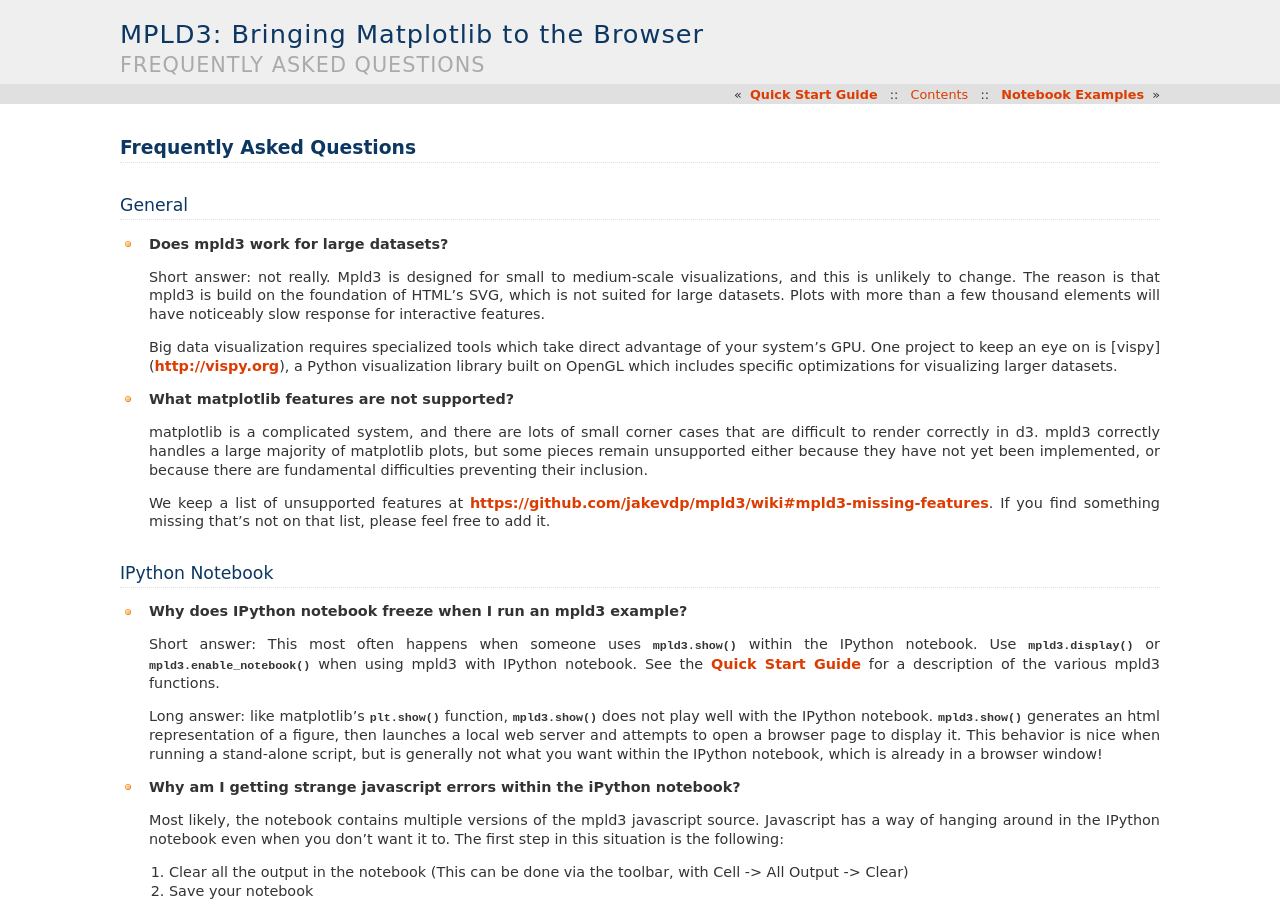
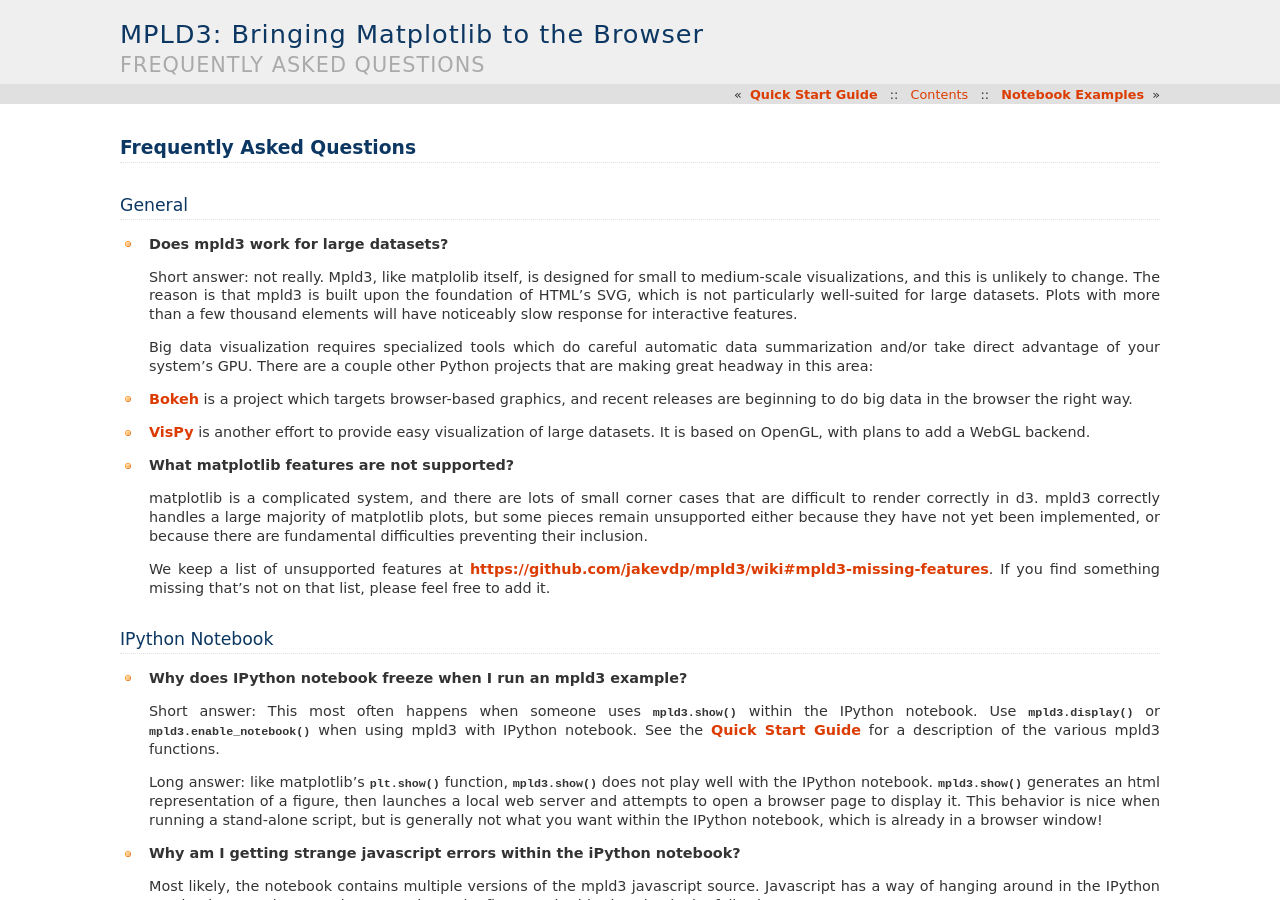
Before and after one commit to mpld3/mpld3, a Sphinx documentation site: the page built from doc/faq.rst, in a window 1280 px wide and 900 px high. Built offline with Sphinx 7.4.7, drawn with Linux system fonts in a browser that asks for light colours; pages that are not in the unit, such as notebooks, are missing from menus.

Commit message:
DOC: mention bokeh in the FAQ

```diff
--- a/doc/faq.rst
+++ b/doc/faq.rst
@@ -9,9 +9,12 @@
 
 - **Does mpld3 work for large datasets?**
 
-  Short answer: not really.  Mpld3 is designed for small to medium-scale visualizations, and this is unlikely to change. The reason is that mpld3 is build on the foundation of HTML's SVG, which is not suited for large datasets. Plots with more than a few thousand elements will have noticeably slow response for interactive features.
+  Short answer: not really.  Mpld3, like matplolib itself, is designed for small to medium-scale visualizations, and this is unlikely to change. The reason is that mpld3 is built upon the foundation of HTML's SVG, which is not particularly well-suited for large datasets. Plots with more than a few thousand elements will have noticeably slow response for interactive features.
 
-  Big data visualization requires specialized tools which take direct advantage of your system's GPU. One project to keep an eye on is [vispy](http://vispy.org), a Python visualization library built on OpenGL which includes specific optimizations for visualizing larger datasets.
+  Big data visualization requires specialized tools which do careful automatic data summarization and/or take direct advantage of your system's GPU. There are a couple other Python projects that are making great headway in this area:
+
+- `Bokeh <http://bokeh.pydata.org/>`_ is a project which targets browser-based graphics, and recent releases are beginning to do big data in the browser the right way.
+- `VisPy <http://vispy.org>`_ is another effort to provide easy visualization of large datasets. It is based on OpenGL, with plans to add a WebGL backend.
 
 - **What matplotlib features are not supported?**
 
```
